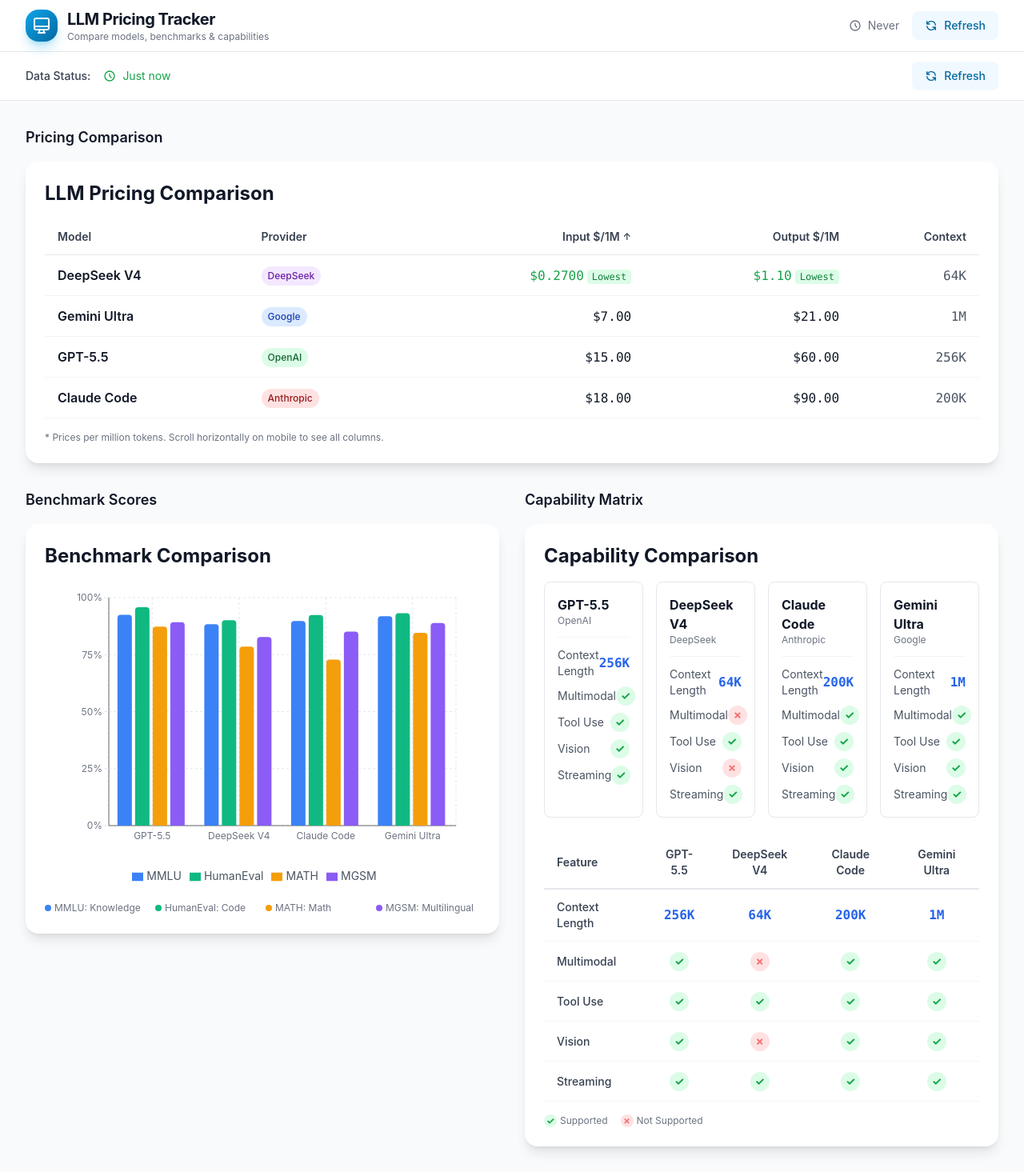
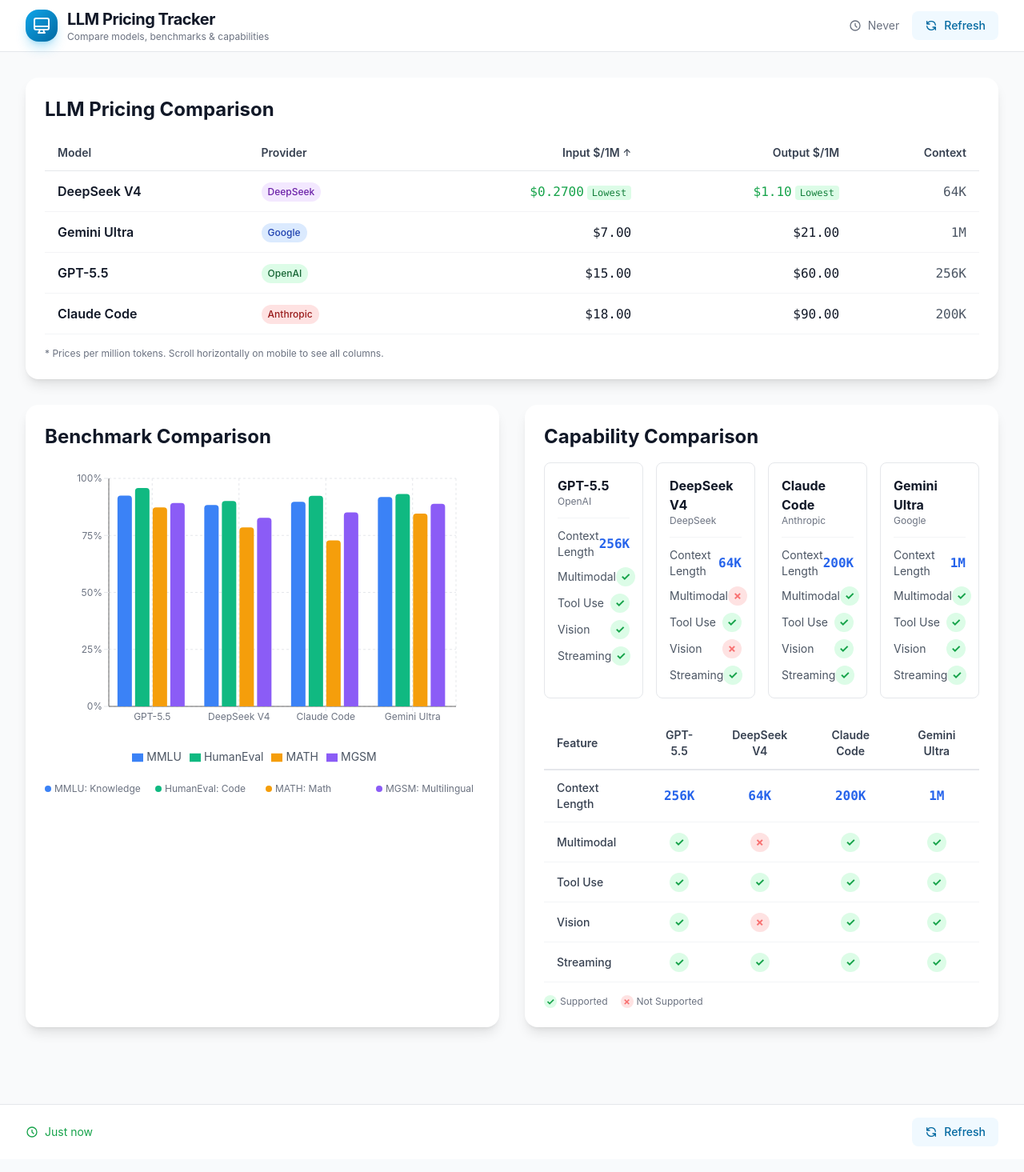
Before and after one commit to zning1994-agent/llm-pricing-tracker, a React (Vite) app: page / in a window 1280 px wide. Shown: the whole page at 80% size. Built offline with nearby package versions, Linux system fonts and the light colour scheme.

Commit message:
feat: Update src/App.tsx to compose all components: Header at top, PricingTa

```diff
--- a/src/App.tsx
+++ b/src/App.tsx
@@ -1,142 +1,157 @@
-import React, { useState, useCallback, useReducer, createContext, useContext } from 'react';
-import Header from './components/Header';
-import LastUpdated from './components/LastUpdated';
-import RefreshButton from '../components/RefreshButton';
-import PricingTable from './components/PricingTable';
-import BenchmarkChart from './components/BenchmarkChart';
-import CapabilityMatrix from './components/CapabilityMatrix';
-import { modelsData } from './data/models';
-import type { RefreshState } from '../types';
+import React, { createContext, useContext, useReducer, useCallback, useState } from 'react';
+import { Header } from './components/Header';
+import { PricingTable } from './components/PricingTable';
+import { BenchmarkChart } from './components/BenchmarkChart';
+import { CapabilityMatrix } from './components/CapabilityMatrix';
+import { LastUpdated } from './components/LastUpdated';
+import { RefreshButton } from '../components/RefreshButton';
+import { models } from './data/models';
+import type { Model } from './types';
 
-// State types
+// App State types
 interface AppState {
+  models: Model[];
   lastUpdated: Date | null;
-  refreshState: RefreshState;
+  isLoading: boolean;
+  selectedModel: Model | null;
 }
 
+// Action types
 type AppAction =
-  | { type: 'START_REFRESH' }
-  | { type: 'FINISH_REFRESH' }
-  | { type: 'ERROR_REFRESH' }
-  | { type: 'RESET' };
+  | { type: 'SET_LOADING'; payload: boolean }
+  | { type: 'SET_LAST_UPDATED'; payload: Date }
+  | { type: 'SET_SELECTED_MODEL'; payload: Model | null }
+  | { type: 'REFRESH_DATA' };
 
 // Initial state
 const initialState: AppState = {
+  models: models,
   lastUpdated: new Date(),
-  refreshState: 'idle',
+  isLoading: false,
+  selectedModel: null,
 };
 
 // Reducer
 function appReducer(state: AppState, action: AppAction): AppState {
   switch (action.type) {
-    case 'START_REFRESH':
-      return { ...state, refreshState: 'refreshing' };
-    case 'FINISH_REFRESH':
-      return { ...state, refreshState: 'success', lastUpdated: new Date() };
-    case 'ERROR_REFRESH':
-      return { ...state, refreshState: 'error' };
-    case 'RESET':
-      return { ...state, refreshState: 'idle' };
+    case 'SET_LOADING':
+      return { ...state, isLoading: action.payload };
+    case 'SET_LAST_UPDATED':
+      return { ...state, lastUpdated: action.payload };
+    case 'SET_SELECTED_MODEL':
+      return { ...state, selectedModel: action.payload };
+    case 'REFRESH_DATA':
+      return { ...state, models: models, lastUpdated: new Date() };
     default:
       return state;
   }
 }
 
 // Context
-interface RefreshContextValue {
+interface AppContextValue {
   state: AppState;
   dispatch: React.Dispatch<AppAction>;
-  onRefresh: () => Promise<void>;
+  handleRefresh: () => Promise<void>;
+  handleSelectModel: (model: Model) => void;
 }
 
-const RefreshContext = createContext<RefreshContextValue | null>(null);
+const AppContext = createContext<AppContextValue | null>(null);
 
-// Provider component
-const RefreshProvider: React.FC<{ children: React.ReactNode }> = ({ children }) => {
-  const [state, dispatch] = useReducer(appReducer, initialState);
-
-  const onRefresh = useCallback(async () => {
-    dispatch({ type: 'START_REFRESH' });
-    try {
-      // Simulate data refresh - in production this would fetch new data
-      await new Promise((resolve) => setTimeout(resolve, 1000));
-      dispatch({ type: 'FINISH_REFRESH' });
-    } catch {
-      dispatch({ type: 'ERROR_REFRESH' });
-    }
-    // Reset to idle after showing status
-    setTimeout(() => dispatch({ type: 'RESET' }), 2000);
-  }, []);
-
-  return (
-    <RefreshContext.Provider value={{ state, dispatch, onRefresh }}>
-      {children}
-    </RefreshContext.Provider>
-  );
-};
-
-// Hook to use refresh context
-function useRefreshContext() {
-  const context = useContext(RefreshContext);
+// Hook to use context
+function useAppContext() {
+  const context = useContext(AppContext);
   if (!context) {
-    throw new Error('useRefreshContext must be used within RefreshProvider');
+    throw new Error('useAppContext must be used within AppProvider');
   }
   return context;
 }
 
-// App component
-const AppContent: React.FC = () => {
-  const { state, onRefresh } = useRefreshContext();
-  const isLoading = state.refreshState === 'refreshing';
+// Provider component
+const AppProvider: React.FC<{ children: React.ReactNode }> = ({ children }) => {
+  const [state, dispatch] = useReducer(appReducer, initialState);
+
+  const handleRefresh = useCallback(async () => {
+    dispatch({ type: 'SET_LOADING', payload: true });
+    // Simulate data fetch
+    await new Promise((resolve) => setTimeout(resolve, 1000));
+    dispatch({ type: 'REFRESH_DATA' });
+    dispatch({ type: 'SET_LOADING', payload: false });
+  }, []);
+
+  const handleSelectModel = useCallback((model: Model) => {
+    dispatch({ type: 'SET_SELECTED_MODEL', payload: model });
+  }, []);
 
   return (
-    <div className="min-h-screen bg-gray-50">
-      <Header onDataRefresh={onRefresh} />
+    <AppContext.Provider value={{ state, dispatch, handleRefresh, handleSelectModel }}>
+      {children}
+    </AppContext.Provider>
+  );
+};
 
-      {/* Status Bar */}
-      <div className="bg-white border-b border-gray-200">
-        <div className="max-w-7xl mx-auto px-4 sm:px-6 lg:px-8 py-3">
-          <div className="flex items-center justify-between">
-            <div className="flex items-center gap-4">
-              <span className="text-sm font-medium text-gray-700">Data Status:</span>
-              <LastUpdated lastUpdated={state.lastUpdated} />
-            </div>
-            <RefreshButton onClick={onRefresh} isLoading={isLoading} disabled={isLoading} />
-          </div>
+// Header component
+const AppHeader: React.FC = () => {
+  const { handleRefresh } = useAppContext();
+  return <Header onRefresh={handleRefresh} />;
+};
+
+// Footer with LastUpdated and RefreshButton
+const AppFooter: React.FC = () => {
+  const { state, handleRefresh } = useAppContext();
+  return (
+    <div className="bg-white border-t border-gray-200 mt-8">
+      <div className="max-w-7xl mx-auto px-4 sm:px-6 lg:px-8 py-4">
+        <div className="flex flex-col sm:flex-row items-center justify-between gap-4">
+          <LastUpdated lastUpdated={state.lastUpdated} />
+          <RefreshButton onClick={handleRefresh} disabled={state.isLoading} />
         </div>
       </div>
-
-      {/* Main Content */}
-      <main className="max-w-7xl mx-auto px-4 sm:px-6 lg:px-8 py-8">
-        <div className="grid gap-8 lg:grid-cols-1 xl:grid-cols-2">
-          {/* Pricing Table - Full width */}
-          <section className="xl:col-span-2">
-            <h2 className="text-lg font-semibold text-gray-900 mb-4">Pricing Comparison</h2>
-            <PricingTable models={modelsData} />
-          </section>
-
-          {/* Benchmark Chart */}
-          <section>
-            <h2 className="text-lg font-semibold text-gray-900 mb-4">Benchmark Scores</h2>
-            <BenchmarkChart models={modelsData} />
-          </section>
-
-          {/* Capability Matrix */}
-          <section>
-            <h2 className="text-lg font-semibold text-gray-900 mb-4">Capability Matrix</h2>
-            <CapabilityMatrix models={modelsData} />
-          </section>
-        </div>
-      </main>
     </div>
   );
 };
 
+// Main content components
+const PricingSection: React.FC = () => {
+  const { handleSelectModel } = useAppContext();
+  return (
+    <section className="mb-8">
+      <PricingTable onSelectModel={handleSelectModel} />
+    </section>
+  );
+};
+
+const ChartsSection: React.FC = () => {
+  const { handleSelectModel } = useAppContext();
+  return (
+    <div className="grid grid-cols-1 lg:grid-cols-2 gap-8 mb-8">
+      <BenchmarkChart onSelectModel={handleSelectModel} />
+      <CapabilityMatrix onSelectModel={handleSelectModel} />
+    </div>
+  );
+};
+
+// Main App component
+const AppContent: React.FC = () => {
+  return (
+    <div className="min-h-screen bg-gray-50 flex flex-col">
+      <AppHeader />
+
+      <main className="flex-1 max-w-7xl mx-auto px-4 sm:px-6 lg:px-8 py-8 w-full">
+        <PricingSection />
+        <ChartsSection />
+      </main>
+
+      <AppFooter />
+    </div>
+  );
+};
+
+// Root App with Provider
 const App: React.FC = () => {
   return (
-    <RefreshProvider>
+    <AppProvider>
       <AppContent />
-    </RefreshProvider>
+    </AppProvider>
   );
 };
 
```
